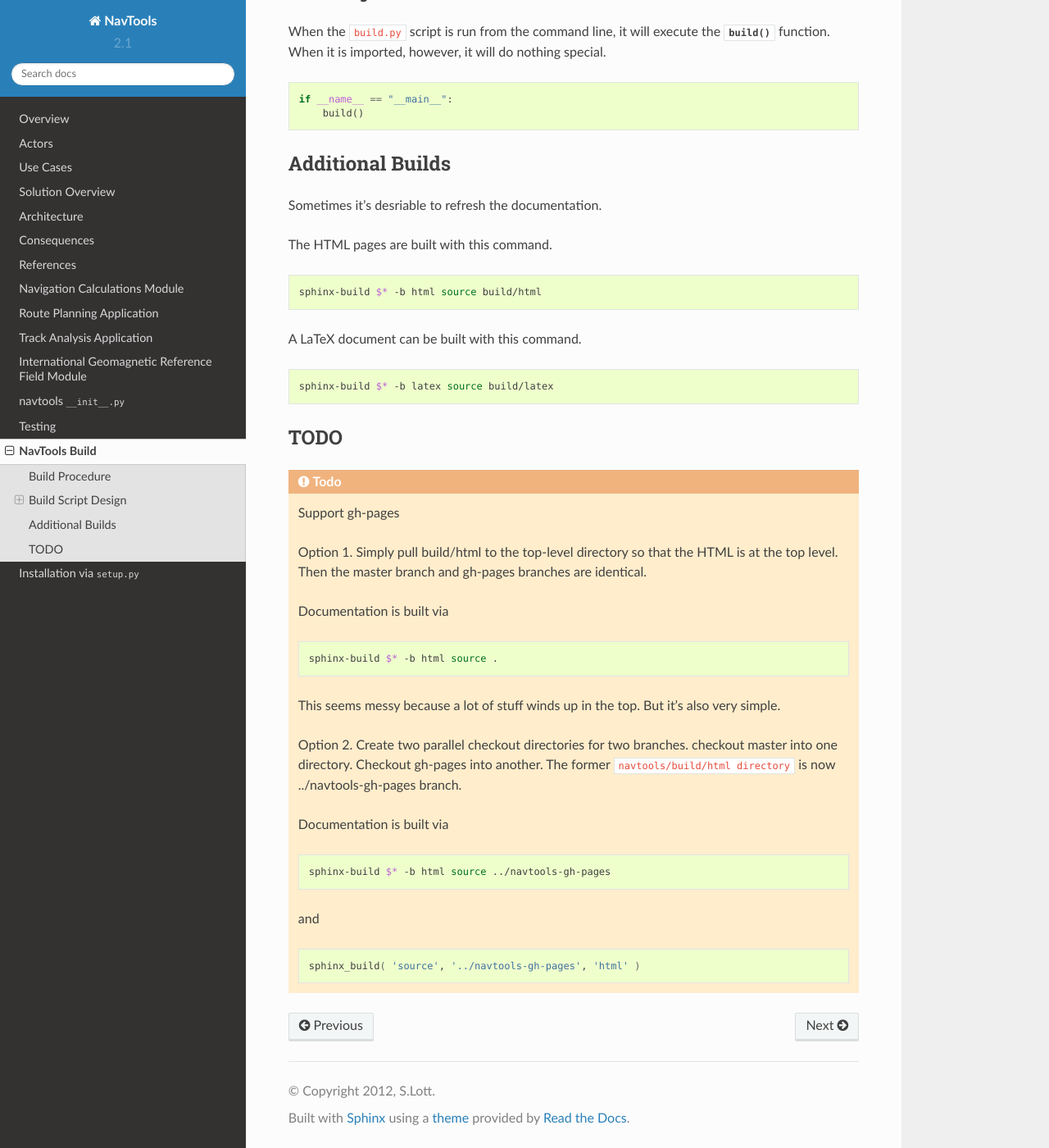
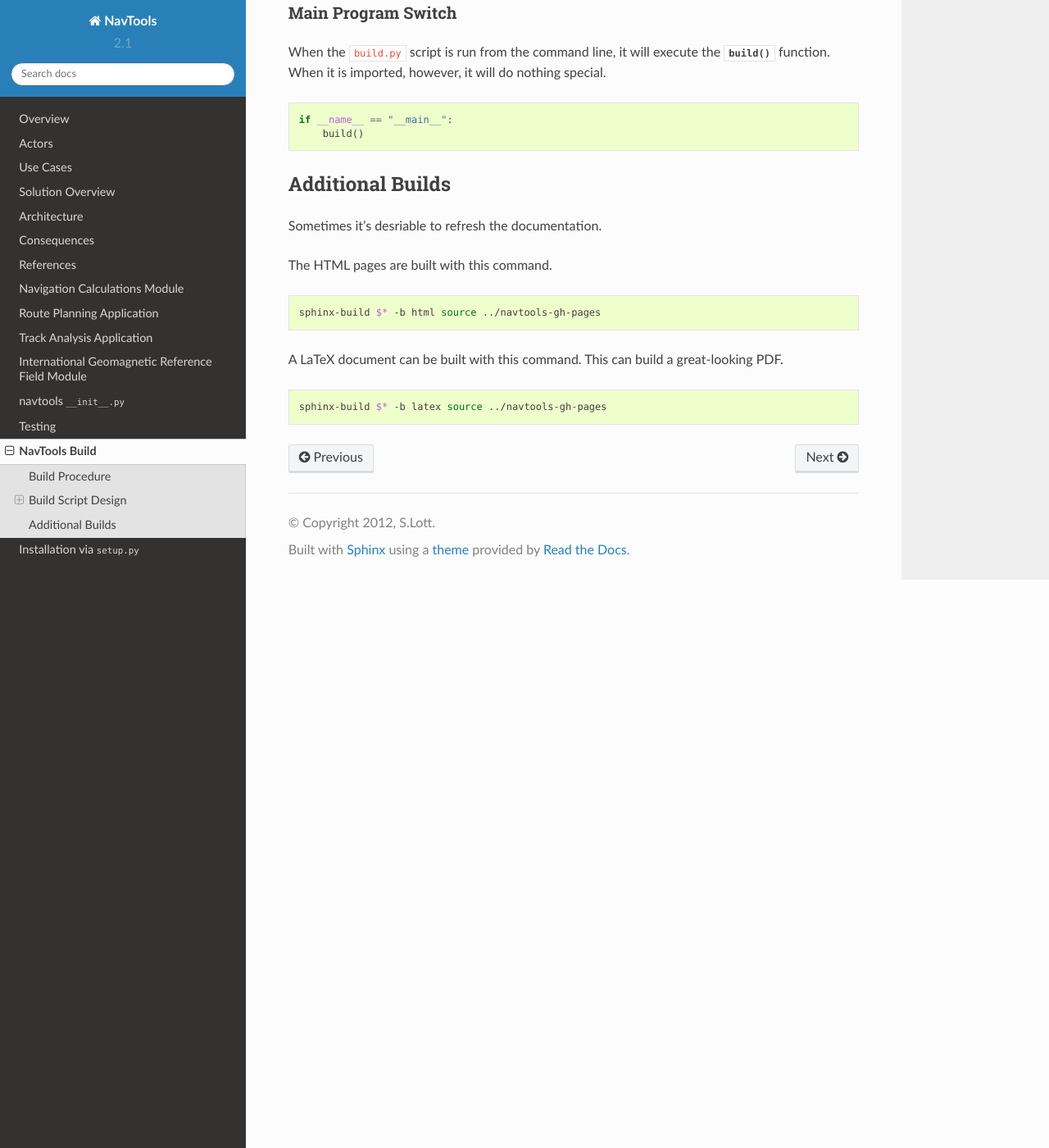
Before and after one commit to slott56/navtools, a Sphinx documentation site: the page built from source/build.rst, in a window 1280 px wide and 1400 px high, scrolled down 3963 px. Shown: the whole window at 82% size. Built offline with Sphinx 7.4.7 and the Read the Docs theme 2.0.0, drawn with Linux system fonts in a browser that asks for light colours; formulas are drawn with MathJax 3; some of the changed text lies outside the part shown.

```diff
--- a/source/build.rst
+++ b/source/build.rst
@@ -111,8 +111,12 @@
 
 This function handles the simple use case for the ``sphinx-build`` script.
 The destination directory is -- often -- build/html or some place like
-that. When working with GitHub and a ``gh-pages`` branch, it works
-well when the html is generated in the top-level directory.
+that.
+
+When working with GitHub and a ``gh-pages`` branch, it can work
+well when the html is generated in the top-level directory. However.
+For this project, we'll create a separate ``gh-pages`` branch which
+is a peer to this directory.
 
 ::
 
@@ -132,8 +136,6 @@
 
 This function handles the simple use case for PyLit. We force an overwrite because
 PyLit exits when there's a problem. A bad design.
-
-This also handles the necessary rewrite to modify standard paths to Windows paths.
 
 ::
 
@@ -189,7 +191,7 @@
 ::
 
     def build():
-        sphinx_build( 'source', 'build/html', 'html' )
+        sphinx_build( 'source', '../navtools-gh-pages', 'html' )
 
         mkdir( 'navtools' )
 
@@ -232,44 +234,11 @@
 
 ..  code-block:: bash
 
-    sphinx-build $* -b html source build/html
+    sphinx-build $* -b html source ../navtools-gh-pages
 
 A LaTeX document can be built with this command.
+This can build a great-looking PDF.
 
 ..  code-block:: bash
 
-    sphinx-build $* -b latex source build/latex
-
-TODO
-====
-
-..  todo:: Support gh-pages
-
-    Option 1.  Simply pull build/html to the top-level directory so that
-    the HTML is at the top level. Then the master branch and gh-pages
-    branches are identical.
-
-    Documentation is built via
-
-    ..  code-block:: bash
-
-        sphinx-build $* -b html source .
-
-    This seems messy because a lot of stuff winds up in the top.
-    But it's also very simple.
-
-    Option 2. Create two parallel checkout directories for two branches.
-    checkout master into one directory. Checkout gh-pages into another.
-    The former ``navtools/build/html directory`` is now ../navtools-gh-pages branch.
-
-    Documentation is built via
-
-    ..  code-block:: bash
-
-        sphinx-build $* -b html source ../navtools-gh-pages
-
-    and
-
-    ..  code-block:: bash
-
-        sphinx_build( 'source', '../navtools-gh-pages', 'html' )
+    sphinx-build $* -b latex source ../navtools-gh-pages
```
Also changed, not shown: other parts of source/build.rst (+1 -1 lines), README.rst (+38 -2 lines), build.py (+11 -42 lines).
